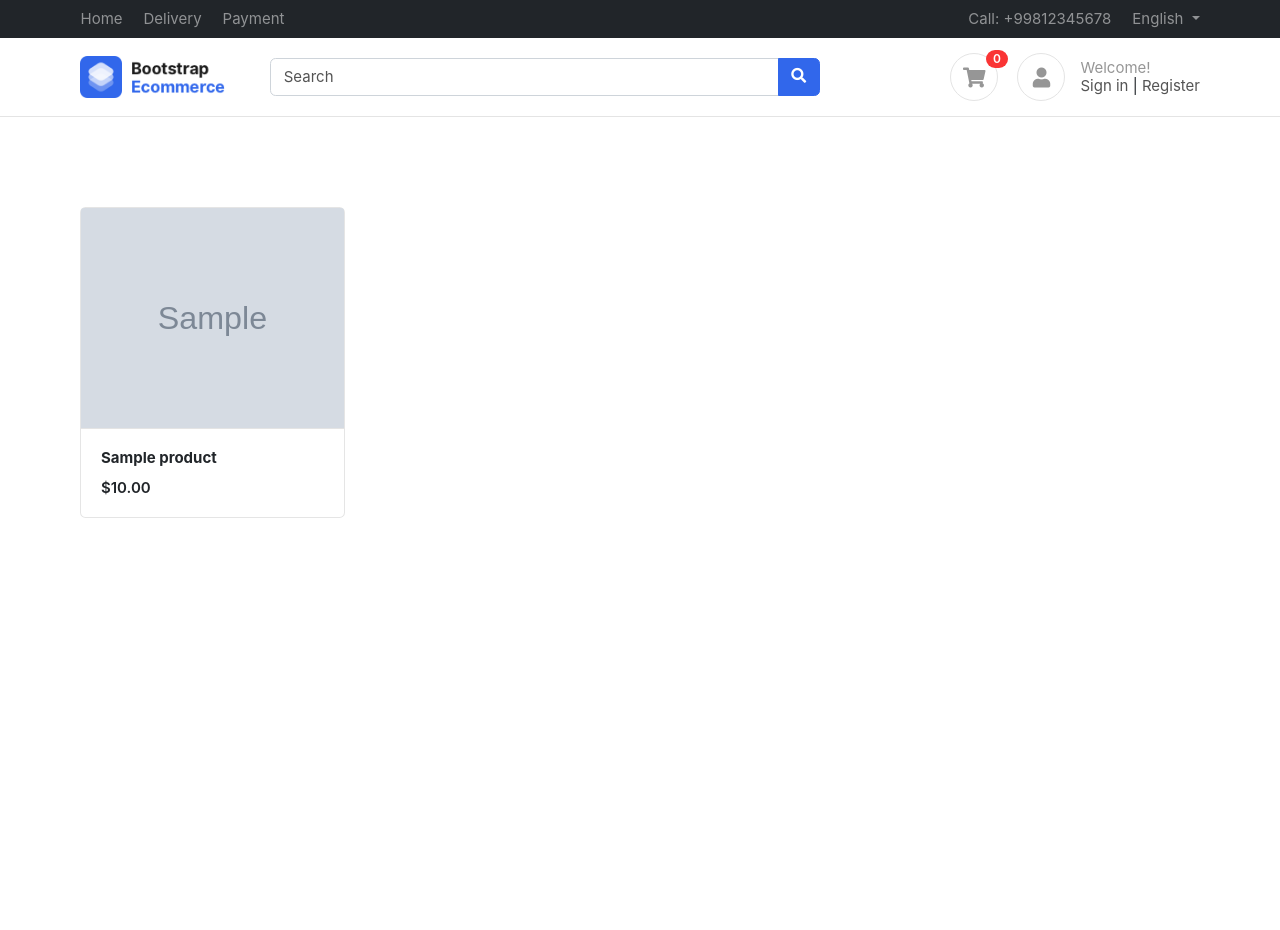
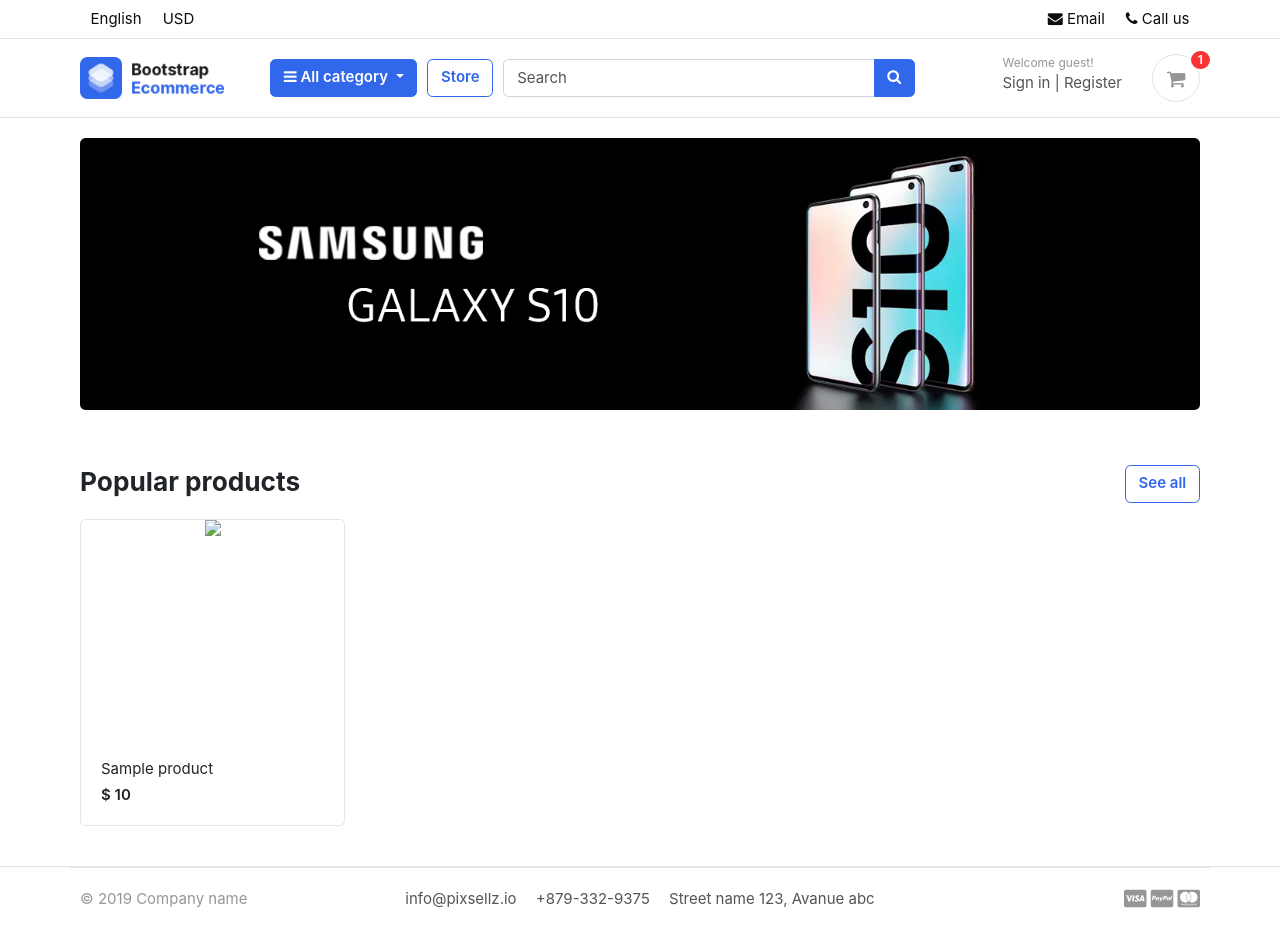
Before and after one commit to MAHESH-M-B/ecommerce_greatkart, a Django app: template templates/home.html in a window 1280 px wide. Before the commit the page ends 518 px from the top, so only its background shows below. Run offline with Django 3.2, Linux system fonts and the light colour scheme; the template is opened without the code that fills it: most values are stand-ins (such as "Sample title", 1, 10 or a date in 2020); grey boxes marked "Sample" are stand-in pictures; some libraries are stand-ins or nearby versions; some web fonts are replaced.

Commit message:
template loaded sucesfully

```diff
--- a/templates/base.html
+++ b/templates/base.html
@@ -3,28 +3,39 @@
 <html lang="en">
 <head>
 <meta charset="utf-8">
+<meta http-equiv="pragma" content="no-cache" />
+<meta http-equiv="cache-control" content="max-age=604800" />
 <meta name="viewport" content="width=device-width, initial-scale=1, shrink-to-fit=no">
 
-<title>Website title - bootstrap html template</title>
+<title>GreatKart | One of the Biggest Online Shopping Platform</title>
 
-<link rel="shortcut icon" type="image/x-icon" href=" {% static 'images/favicon.ico' %}">
+<link href="{% static 'images/favicon.ico' %}" rel="shortcut icon" type="image/x-icon">
 
 <!-- jQuery -->
-<script src="{% static '/js/jquery-2.0.0.min.js' %}" type="text/javascript"></script>
+<script src="{% static 'js/jquery-2.0.0.min.js' %}" type="text/javascript"></script>
 
 <!-- Bootstrap4 files-->
 <script src="{% static 'js/bootstrap.bundle.min.js' %}" type="text/javascript"></script>
-<link href="{% static '/css/bootstrap.css' %}" rel="stylesheet" type="text/css"/>
+<link href="{% static 'css/bootstrap.css' %}" rel="stylesheet" type="text/css"/>
 
 <!-- Font awesome 5 -->
-<link href="{% static '/fonts/fontawesome/css/all.min.css' %}" type="text/css" rel="stylesheet">
+<link href="{% static 'fonts/fontawesome/css/all.min.css' %}" type="text/css" rel="stylesheet">
 
 <!-- custom style -->
-<link href="{% static '/css/ui.css' %}" rel="stylesheet" type="text/css"/>
-<link href="{% static '/css/responsive.css' %}" rel="stylesheet" />
+<link href="{% static 'css/ui.css' %}" rel="stylesheet" type="text/css"/>
+<link href="{% static 'css/responsive.css' %}" rel="stylesheet" media="only screen and (max-width: 1200px)" />
+
+<link href="{% static 'css/custom.css' %}" rel="stylesheet" type="text/css"/>
+<link rel="stylesheet" href="https://cdnjs.cloudflare.com/ajax/libs/font-awesome/4.7.0/css/font-awesome.min.css">
 
 <!-- custom javascript -->
-<script src="{% static '/js/script.js' %}" type="text/javascript"></script>
+<script src="{% static 'js/script.js' %}" type="text/javascript"></script>
+<script src="https://ajax.googleapis.com/ajax/libs/jquery/3.5.1/jquery.min.js"></script>
+<script src="{% static 'js/jquery-3.3.1.min.js' %}" type="text/javascript"></script>
+
+
+<!-- PayPal Script -->
+<script src="https://www.paypal.com/sdk/js?client-id=AVBSMqNtoZ1IUO6lrSe6-vm9AIV1ZKN8CgXu_nINRs80xELRs650mh3yR62groIUg-GCe59Od_EFOG6O&currency=USD"></script>
 
 <script type="text/javascript">
 /// some script
@@ -40,86 +51,13 @@ $(document).ready(function() {
 </head>
 <body>
 
-	<header class="section-header">
+  <!-- navbar -->
+  {% include 'includes/navbar.html' %}
 
-		<nav class="navbar navbar-dark navbar-expand p-0 bg-dark">
-		<div class="container">
-			<ul class="navbar-nav d-none d-md-flex mr-auto">
-				<li class="nav-item"><a class="nav-link" href="#">Home</a></li>
-				<li class="nav-item"><a class="nav-link" href="#">Delivery</a></li>
-				<li class="nav-item"><a class="nav-link" href="#">Payment</a></li>
-			</ul>
-			<ul class="navbar-nav">
-				<li class="nav-item"><a href="#" class="nav-link"> Call: +99812345678 </a></li>
-				<li class="nav-item dropdown">
-					 <a href="#" class="nav-link dropdown-toggle" data-toggle="dropdown"> English </a>
-					<ul class="dropdown-menu dropdown-menu-right" style="max-width: 100px;">
-						<li><a class="dropdown-item" href="#">Arabic</a></li>
-						<li><a class="dropdown-item" href="#">Russian </a></li>
-					</ul>
-				</li>
-			</ul> <!-- list-inline //  -->
-		  </div> <!-- navbar-collapse .// -->
-		 <!-- container //  -->
-		</nav> <!-- header-top-light.// -->
-
-		<section class="header-main border-bottom">
-			<div class="container">
-		<div class="row align-items-center">
-			<div class="col-lg-2 col-4">
-				<div class="brand-wrap">
-					<img class="logo" src="{% static 'images/logo.png' %}">
-				</div> <!-- brand-wrap.// -->
-			</div>
-			<div class="col-lg-6 col-sm-12">
-				<form action="#" class="search">
-					<div class="input-group w-100">
-						<input type="text" class="form-control" placeholder="Search">
-						<div class="input-group-append">
-						  <button class="btn btn-primary" type="submit">
-							<i class="fa fa-search"></i>
-						  </button>
-						</div>
-					</div>
-				</form> <!-- search-wrap .end// -->
-			</div> <!-- col.// -->
-			<div class="col-lg-4 col-sm-6 col-8">
-				<div class="widgets-wrap float-md-right">
-					<div class="widget-header  mr-3">
-						<a href="#" class="icon icon-sm rounded-circle border"><i class="fa fa-shopping-cart"></i></a>
-						<span class="badge badge-pill badge-danger notify">0</span>
-					</div>
-					<div class="widget-header icontext">
-						<a href="#" class="icon icon-sm rounded-circle border"><i class="fa fa-user"></i></a>
-						<div class="text">
-							<span class="text-muted">Welcome!</span>
-							<div>
-								<a href="#">Sign in</a> |
-								<a href="#"> Register</a>
-							</div>
-						</div>
-					</div>
-				</div> <!-- widgets-wrap.// -->
-			</div> <!-- col.// -->
-		</div> <!-- row.// -->
-			</div> <!-- container.// -->
-		</section> <!-- header-main .// -->
-		</header>
+  {% block content %}
+  <!-- content -->
+  {% endblock %}
 
 
-
-		{% block start %}
-
-		{% endblock %}
-
-
-
-
-
-
-
-
-
-
-        </body>
-        </html>
+<!-- footer -->
+{% include 'includes/footer.html' %}
--- a/templates/home.html
+++ b/templates/home.html
@@ -1,30 +1,57 @@
-{% extends "base.html"%}
 
-{%  block start %}
+{% extends 'base.html' %}
+{% load static %}
 
-
-<div class="container mt-5 pt-5">
-    <div class="row">
-
-        {% for product in products %}
-        <div class="col-md-3">
-            <figure class="card card-product-grid">
-                <div class="img-wrap"> <img src="/media/{{product.product_images.first.image}}"> </div>
-                <figcaption class="info-wrap border-top">
-                    <a href="{% url 'get_product' product.slug %}" class="title">
-                        <b>{{product.product_name}}</b></a>
-                    <div class="price mt-2">${{product.price}}.00</div> <!-- price-wrap.// -->
-                </figcaption>
-            </figure> <!-- card // -->
-        </div> <!-- col.// -->
-
-        {% endfor %}
+{% block content %}
 
 
 
-    </div>
+<!-- ========================= SECTION MAIN ========================= -->
+<section class="section-intro padding-y-sm">
+<div class="container">
 
-    </div>
+<div class="intro-banner-wrap">
+	<img src="{% static 'images/banners/1.png' %}" class="img-fluid rounded">
+</div>
+
+</div> <!-- container //  -->
+</section>
+<!-- ========================= SECTION MAIN END// ========================= -->
+
+<!-- ========================= SECTION  ========================= -->
+<section class="section-name padding-y-sm">
+<div class="container">
+
+<header class="section-heading">
+	<a href="#" class="btn btn-outline-primary float-right">See all</a>
+	<h3 class="section-title">Popular products</h3>
+</header><!-- sect-heading -->
 
 
+<div class="row">
+	{% for product in products %}
+	<div class="col-md-3">
+		<div class="card card-product-grid">
+			<a href="#" class="img-wrap"> <img src="#"> </a>
+			<figcaption class="info-wrap">
+				<a href="#" class="title">{{ product.product_name }}</a>
+				<div class="price mt-1">$ {{ product.price }}</div> <!-- price-wrap.// -->
+			</figcaption>
+		</div>
+	</div> <!-- col.// -->
+	{% endfor %}
+</div> <!-- row.// -->
+
+</div><!-- container // -->
+</section>
+<!-- ========================= SECTION  END// ========================= -->
+
+
+
+
+
+
+</body>
+</html>
+
 {% endblock %}
--- /dev/null
+++ b/templates/includes/footer.html
@@ -0,0 +1,21 @@
+<!-- ========================= FOOTER ========================= -->
+<footer class="section-footer border-top">
+	<div class="container">
+		<section class="footer-bottom border-top row">
+			<div class="col-md-2">
+				<p class="text-muted"> &copy 2019 Company name </p>
+			</div>
+			<div class="col-md-8 text-md-center">
+				<span  class="px-2">info@pixsellz.io</span>
+				<span  class="px-2">+879-332-9375</span>
+				<span  class="px-2">Street name 123, Avanue abc</span>
+			</div>
+			<div class="col-md-2 text-md-right text-muted">
+				<i class="fab fa-lg fa-cc-visa"></i>
+				<i class="fab fa-lg fa-cc-paypal"></i>
+				<i class="fab fa-lg fa-cc-mastercard"></i>
+			</div>
+		</section>
+	</div><!-- //container -->
+</footer>
+<!-- ========================= FOOTER END // ========================= -->
--- /dev/null
+++ b/templates/includes/navbar.html
@@ -0,0 +1,98 @@
+{% load static %}
+
+<header class="section-header">
+<nav class="navbar p-md-0 navbar-expand-sm navbar-light border-bottom">
+<div class="container">
+  <button class="navbar-toggler" type="button" data-toggle="collapse" data-target="#navbarTop4" aria-controls="navbarNav" aria-expanded="false" aria-label="Toggle navigation">
+    <span class="navbar-toggler-icon"></span>
+  </button>
+  <div class="collapse navbar-collapse" id="navbarTop4">
+    <ul class="navbar-nav mr-auto">
+      <li class="nav-item dropdown">
+      <a href="#" class="nav-link">   English </a>
+    </li>
+    <li class="nav-item dropdown">
+      <a href="#" class="nav-link"> USD </a>
+      <ul class="dropdown-menu small">
+        <li><a class="dropdown-item" href="#">EUR</a></li>
+        <li><a class="dropdown-item" href="#">AED</a></li>
+        <li><a class="dropdown-item" href="#">RUBL </a></li>
+        </ul>
+    </li>
+    </ul>
+    <ul class="navbar-nav">
+    <li><a href="#" class="nav-link"> <i class="fa fa-envelope"></i> Email </a></li>
+    <li><a href="#" class="nav-link"> <i class="fa fa-phone"></i> Call us </a></li>
+  </ul> <!-- list-inline //  -->
+  </div> <!-- navbar-collapse .// -->
+</div> <!-- container //  -->
+</nav>
+
+<section class="header-main border-bottom">
+  <div class="container">
+<div class="row align-items-center">
+  <div class="col-lg-2 col-md-3 col-6">
+    <a href="{% url 'home' %}" class="brand-wrap">
+      <img class="logo" src="{% static './images/logo.png' %}">
+    </a> <!-- brand-wrap.// -->
+  </div>
+  <div class="col-lg col-sm col-md col-6 flex-grow-0">
+    <div class="category-wrap dropdown d-inline-block float-right">
+      <button type="button" class="btn btn-primary dropdown-toggle" data-toggle="dropdown">
+        <i class="fa fa-bars"></i> All category
+      </button>
+      <div class="dropdown-menu">
+        <a class="dropdown-item" href="#">All Products </a>
+        {% for category in links %}
+          <a class="dropdown-item" href="#">{{ category.category_name }} </a>
+        {% endfor %}
+      </div>
+    </div>  <!-- category-wrap.// -->
+  </div> <!-- col.// -->
+  <a href="#" class="btn btn-outline-primary">Store</a>
+  <div class="col-lg  col-md-6 col-sm-12 col">
+    <form action="#" class="search" method='GET'>
+      <div class="input-group w-100">
+          <input type="text" class="form-control" style="width:60%;" placeholder="Search" name="keyword">
+
+          <div class="input-group-append">
+            <button class="btn btn-primary" type="submit">
+              <i class="fa fa-search"></i>
+            </button>
+          </div>
+        </div>
+    </form> <!-- search-wrap .end// -->
+  </div> <!-- col.// -->
+  <div class="col-lg-3 col-sm-6 col-8 order-2 order-lg-3">
+        <div class="d-flex justify-content-end mb-3 mb-lg-0">
+          {% if user.id is None %}
+          <div class="widget-header">
+            <small class="title text-muted">Welcome guest!</small>
+            <div>
+              <a href="#">Sign in</a> <span class="dark-transp"> | </span>
+              <a href="#"> Register</a>
+            </div>
+          </div>
+          {% else %}
+          <div class="widget-header">
+            <small class="title text-muted">Welcome {{user.first_name}}!</small>
+            <div>
+              <a href="#">Dashboard</a> <span class="dark-transp"> | </span>
+              <a href="#"> Logout</a>
+            </div>
+          </div>
+          {% endif %}
+          <a href="#" class="widget-header pl-3 ml-3">
+            <div class="icon icon-sm rounded-circle border"><i class="fa fa-shopping-cart"></i></div>
+            <span class="badge badge-pill badge-danger notify">{{cart_count}}</span>
+          </a>
+        </div> <!-- widgets-wrap.// -->
+      </div> <!-- col.// -->
+</div> <!-- row.// -->
+  </div> <!-- container.// -->
+</section> <!-- header-main .// -->
+
+
+
+
+</header> <!-- section-header.// -->
```
Also changed, not shown: greatcart/static/images/banners/1.png, greatcart/static/images/banners/cover.jpg (added), static/images/banners/cover.jpg (added).
